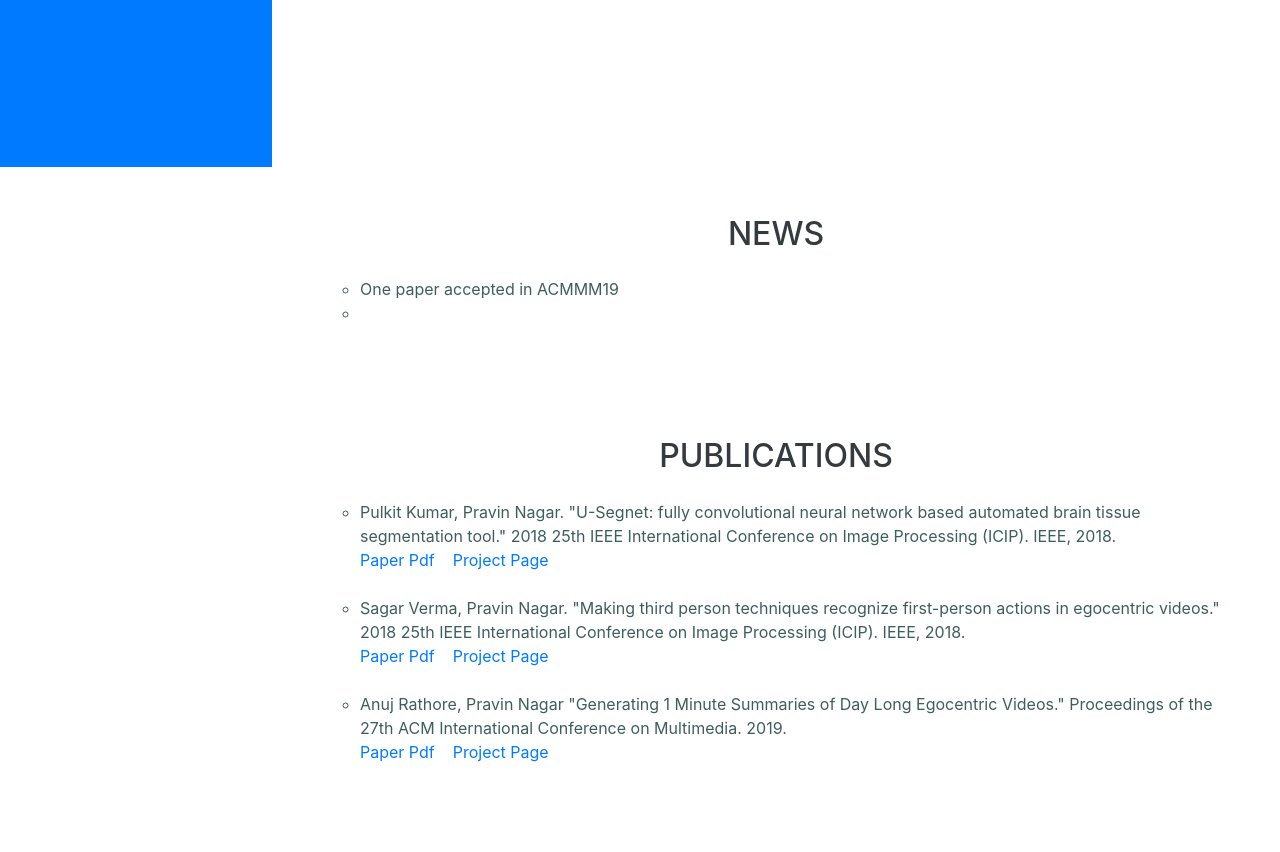
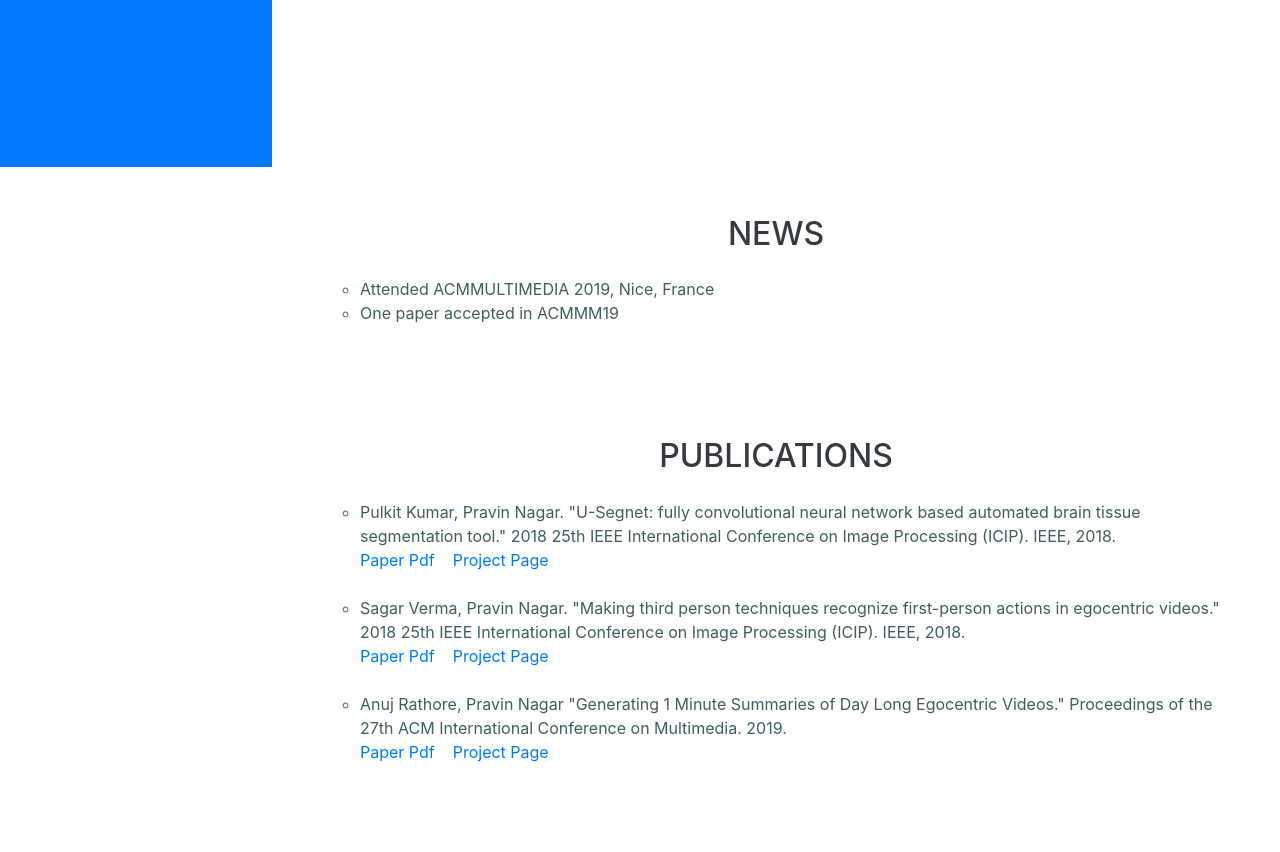
Before and after one commit to Pravin74/pravin74.github.io, a website with bundled scripts: page index.html in a window 1280 px wide. Shown: the part 633-1485 px from the top of the page. Built offline with nearby package versions, Linux system fonts and the light colour scheme; a web font is replaced by a local one.

Commit message:
Update index.html

```diff
--- a/index.html
+++ b/index.html
@@ -117,9 +117,8 @@
         <ul class="list-unstyled">
 
                 <ul style="color: #3e5e5e ">
+                    <li>Attended ACMMULTIMEDIA 2019, Nice, France</li>
                     <li>One paper accepted in ACMMM19</li>
-                    <li></li>
-
                 </ul>
             </li>
 
```
